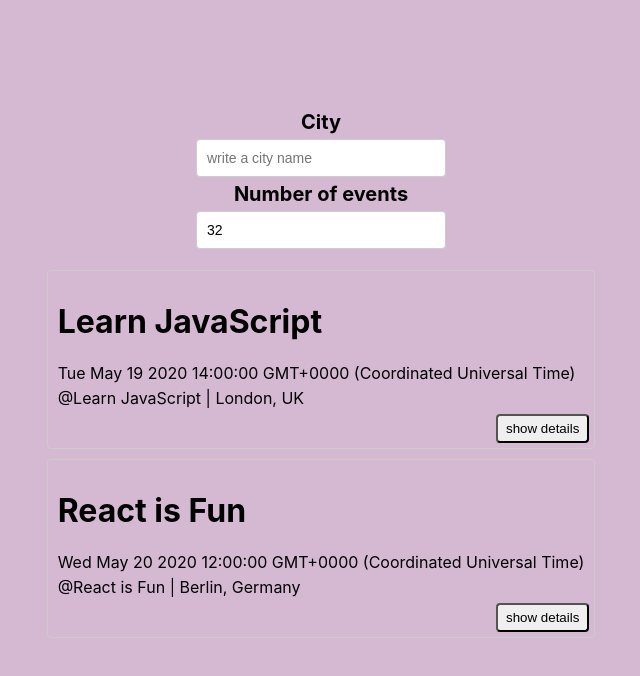
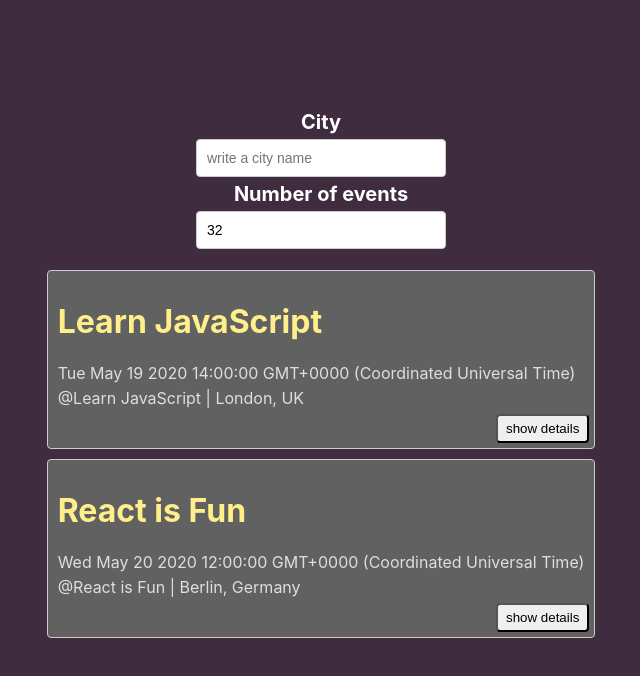
Before and after one commit to BJaguar71/MeetApp, a React (Create React App) app: page / in a window 1280 px wide. Shown: the top 676 px of the page, without its empty margins (319-959 px from the left). Built offline with nearby package versions, Linux system fonts and the light colour scheme; what atatus-spa would draw is missing.

Commit message:
updated styling

```diff
--- a/public/index.html
+++ b/public/index.html
@@ -4,7 +4,7 @@
     <meta charset="utf-8" />
     <link rel="icon" href="/public/meeting-meet-svgrepo-com.svg" />
     <meta name="viewport" content="width=device-width, initial-scale=1" />
-    <meta name="theme-color" content="#d5b9d3" />
+    <meta name="theme-color" content="#dbd2db" />
     <meta name="description" content="Web site created using create-react-app" />
     <link rel="apple-touch-icon" href="/public/meet-app-192.png" />
     <!--
--- a/src/App.css
+++ b/src/App.css
@@ -1,7 +1,7 @@
 @import url(https://fonts.googleapis.com/css?family=Roboto:500);
 
 html {
-  background-color: #d5b9d3;
+  background-color: #3f2c3f;
 }
 
 .App * {
@@ -36,11 +36,13 @@ html {
 p.chooseCity{
   font-size: 20px;
   font-weight: bold;
+  color: white;
 }
 
 p.numberOfCity{
   font-size: 20px;
   font-weight: bold;
+  color: white;
 }
 
 .city {
@@ -55,7 +57,7 @@ p.numberOfCity{
 }
 
 b.seeAll {
-  color: #D9D9D9;
+  color: #616161;
   margin-top: 50px;
   padding-right: 50px;
 }
@@ -76,6 +78,7 @@ ul {
 
 p {
   margin: 5px 0;
+  color: #dedede;
 }
 
 .display-none {
@@ -119,13 +122,13 @@ input[type="number"] {
   margin: 0;
   top: 63px;
   font-size: 14px;
-  box-shadow: 10px 10px 16px -12px rgba(0, 0, 0, 0.75);
+  box-shadow: 10px 10px 16px -12px rgba(255, 255, 255, 0.75);
 }
 
 .suggestions>li {
   text-align: left;
   padding: 8px 6px 8px 10px;
-  background-color: #eee;
+  background-color: #eeeeeec5;
   cursor: default;
 }
 
@@ -145,6 +148,12 @@ input[type="number"] {
   border: 1px solid #ccc;
   border-radius: 4px;
   position: relative;
+  color: #ffef8a;
+  background-color: #616161;
+}
+
+a.link {
+  color: #7af0ff;
 }
 
 .details-btn {
```
